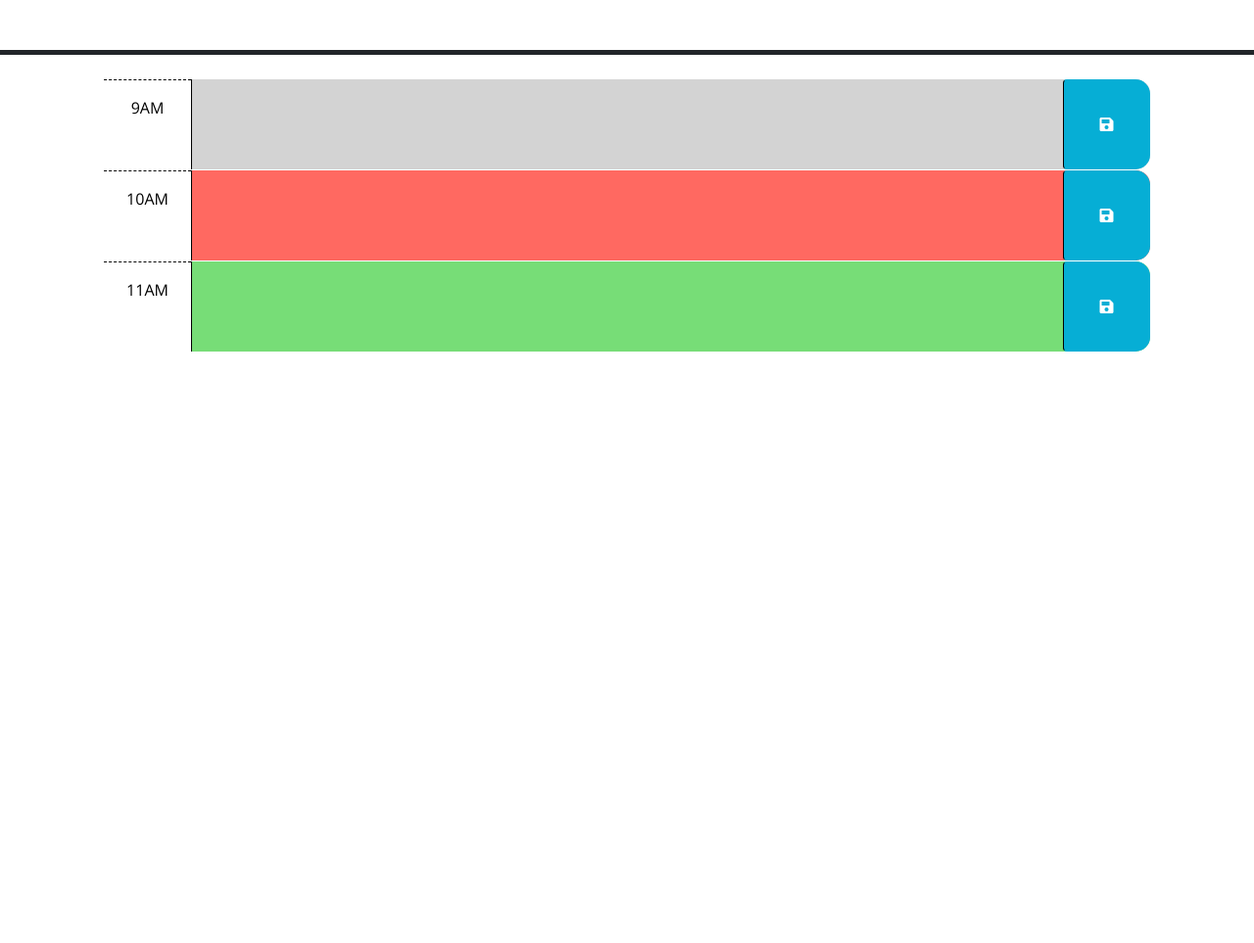
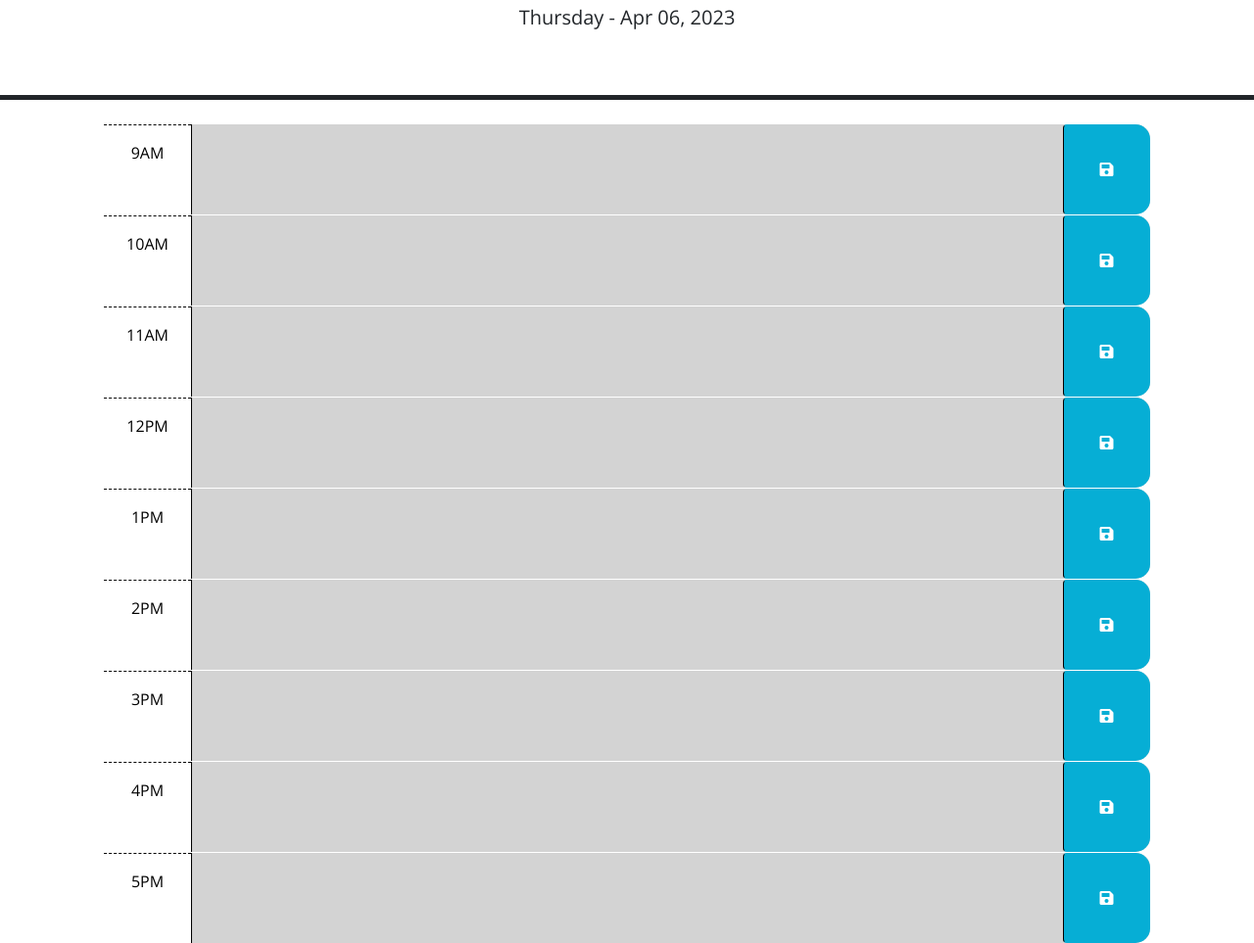
Before and after one commit to werthird/Workday-Scheduler-Module-5, a plain HTML site: page index.html in a window 1280 px wide. Shown: the part 176-1139 px from the top of the page at 98% size. Before the commit the page ends 800 px from the top, so only its background shows below. Drawn offline with nearby package versions, Linux system fonts and the light colour scheme.

Commit message:
built js code to send to local storage and pull from local storage

```diff
--- a/Assets/css/style.css
+++ b/Assets/css/style.css
@@ -30,21 +30,6 @@ textarea {
   border-top: 1px dashed #000000;
 }
 
-.past {
-  background-color: #d3d3d3;
-  color: white;
-}
-
-.present {
-  background-color: #ff6961;
-  color: white;
-}
-
-.future {
-  background-color: #77dd77;
-  color: white;
-}
-
 .saveBtn {
   border-left: 1px solid black;
   border-top-right-radius: 15px;
@@ -57,3 +42,19 @@ textarea {
   font-size: 20px;
   transition: all 0.3s ease-in-out;
 }
+
+
+
+/* STYLES TO CHANGE BACKGROUND COLOR */
+.past {
+  background-color: #d3d3d3;
+  color: white;
+}
+.present {
+  background-color: #ff6961;
+  color: white;
+}
+.future {
+  background-color: #77dd77;
+  color: white;
+}
--- a/Assets/js/script.js
+++ b/Assets/js/script.js
@@ -1,23 +1,87 @@
 // Wrap all code that interacts with the DOM in a call to jQuery to ensure that
 // the code isn't run until the browser has finished rendering all the elements
 // in the html.
+
+
+//==========================
+// ------- ARRAYS -------
+//==========================
+let array;
+
+
+
+
+
+// Checks if local storage already has score stored
+  if ( localStorage.getItem('task') ) {
+    const stringArray = localStorage.getItem('task');
+    array = JSON.parse(stringArray);
+  } else {
+    array = [];
+  };
+
+
 $(function () {
-  // TODO: Add a listener for click events on the save button. This code should
-  // use the id in the containing time-block as a key to save the user input in
-  // local storage. HINT: What does `this` reference in the click listener
-  // function? How can DOM traversal be used to get the "hour-x" id of the
-  // time-block containing the button that was clicked? How might the id be
-  // useful when saving the description in local storage?
-  //
+
+  // ==================== CLICK FUNCTION ====================
+  $('.saveBtn').click(function() {
+    // ====== Grab the value of the textfield that was closest to the click event
+    let textfieldValue = $(this).closest('.row').find('.description').val().trim();
+    // ====== Grab the timeblock of the containing div that was closest to the click event
+    let timeBlockNumber = $(this).closest('.row').attr('id');
+    // ====== Put timeblock and value into an object
+    let task = {
+      timeBlock: timeBlockNumber,
+      textfield: textfieldValue,
+    }
+    // ====== Push object into array
+    array.push(task);
+    // ====== Change array into string
+    const arrayString = JSON.stringify(array);
+    // ====== Send arrayString into local storage
+    localStorage.setItem('task', arrayString);
+  });
+
+
+  // ==================== CLICK FUNCTION ====================
   // TODO: Add code to apply the past, present, or future class to each time
   // block by comparing the id to the current hour. HINTS: How can the id
   // attribute of each time-block be used to conditionally add or remove the
   // past, present, and future classes? How can Day.js be used to get the
   // current hour in 24-hour time?
-  //
+
+
+
   // TODO: Add code to get any user input that was saved in localStorage and set
   // the values of the corresponding textarea elements. HINT: How can the id
   // attribute of each time-block be used to do this?
-  //
+
+
+  // $('.description').text();
+
+  // for (let i=0; i<array.length; i++) {
+  //   console.log(array[i].timeBlock);
+  //   let timeBlockId = $(this).closest('.row').attr('id');
+  //   console.log(timeBlockId);
+  //   // if (array[i].timeBlock === ) {
+
+  //   // }
+  // }
+  // const divsToCheck = document.querySelectorAll('');
+
+  // Loop through each div and run a function on them
+  $('div').each(function() {
+    let divId = $(this).attr('id');
+
+    for (let i=0; i<array.length; i++) {
+      if ( divId === array[i].timeBlock ) {
+        $(this).closest('.row').find('.description').text(array[i].textfield);
+        break;
+      };
+    };
+  });
+
+
   // TODO: Add code to display the current date in the header of the page.
+  $('#currentDay').text(dayjs().format('dddd - MMM DD, YYYY'));
 });
--- a/index.html
+++ b/index.html
@@ -29,6 +29,80 @@
       <p id="currentDay" class="lead"></p>
     </header>
     <div class="container-lg px-5">
+      <!-- 9AM -->
+      <div id="hour-9" class="row time-block past">
+        <div class="col-2 col-md-1 hour text-center py-3">9AM</div>
+        <textarea class="col-8 col-md-10 description" rows="3"> </textarea>
+        <button class="btn saveBtn col-2 col-md-1" aria-label="save">
+          <i class="fas fa-save" aria-hidden="true"></i>
+        </button>
+      </div>
+      <!-- 10AM -->
+      <div id="hour-10" class="row time-block past">
+        <div class="col-2 col-md-1 hour text-center py-3">10AM</div>
+        <textarea class="col-8 col-md-10 description" rows="3"> </textarea>
+        <button class="btn saveBtn col-2 col-md-1" aria-label="save">
+          <i class="fas fa-save" aria-hidden="true"></i>
+        </button>
+      </div>
+      <!--11AM -->
+      <div id="hour-11" class="row time-block past">
+        <div class="col-2 col-md-1 hour text-center py-3">11AM</div>
+        <textarea class="col-8 col-md-10 description" rows="3"> </textarea>
+        <button class="btn saveBtn col-2 col-md-1" aria-label="save">
+          <i class="fas fa-save" aria-hidden="true"></i>
+        </button>
+      </div>
+      <!-- 12PM -->
+      <div id="hour-12" class="row time-block past">
+        <div class="col-2 col-md-1 hour text-center py-3">12PM</div>
+        <textarea class="col-8 col-md-10 description" rows="3"> </textarea>
+        <button class="btn saveBtn col-2 col-md-1" aria-label="save">
+          <i class="fas fa-save" aria-hidden="true"></i>
+        </button>
+      </div>
+      <!-- 1PM -->
+      <div id="hour-1" class="row time-block past">
+        <div class="col-2 col-md-1 hour text-center py-3">1PM</div>
+        <textarea class="col-8 col-md-10 description" rows="3"> </textarea>
+        <button class="btn saveBtn col-2 col-md-1" aria-label="save">
+          <i class="fas fa-save" aria-hidden="true"></i>
+        </button>
+      </div>
+      <!-- 2PM -->
+      <div id="hour-2" class="row time-block past">
+        <div class="col-2 col-md-1 hour text-center py-3">2PM</div>
+        <textarea class="col-8 col-md-10 description" rows="3"> </textarea>
+        <button class="btn saveBtn col-2 col-md-1" aria-label="save">
+          <i class="fas fa-save" aria-hidden="true"></i>
+        </button>
+      </div>
+      <!-- 3PM -->
+      <div id="hour-3" class="row time-block past">
+        <div class="col-2 col-md-1 hour text-center py-3">3PM</div>
+        <textarea class="col-8 col-md-10 description" rows="3"> </textarea>
+        <button class="btn saveBtn col-2 col-md-1" aria-label="save">
+          <i class="fas fa-save" aria-hidden="true"></i>
+        </button>
+      </div>
+      <!-- 4PM -->
+      <div id="hour-4" class="row time-block past">
+        <div class="col-2 col-md-1 hour text-center py-3">4PM</div>
+        <textarea class="col-8 col-md-10 description" rows="3"> </textarea>
+        <button class="btn saveBtn col-2 col-md-1" aria-label="save">
+          <i class="fas fa-save" aria-hidden="true"></i>
+        </button>
+      </div>
+      <!-- 5PM -->
+      <div id="hour-5" class="row time-block past">
+        <div class="col-2 col-md-1 hour text-center py-3">5PM</div>
+        <textarea class="col-8 col-md-10 description" rows="3"> </textarea>
+        <button class="btn saveBtn col-2 col-md-1" aria-label="save">
+          <i class="fas fa-save" aria-hidden="true"></i>
+        </button>
+      </div>
+
+
       <!-- Use class for "past", "present", and "future" to apply styles to the
         time-block divs accordingly. The javascript will need to do this by
         adding/removing these classes on each div by comparing the hour in the
@@ -40,31 +114,31 @@
         -->
 
       <!-- Example of a past time block. The "past" class adds a gray background color. -->
-      <div id="hour-9" class="row time-block past">
+      <!-- <div id="hour-9" class="row time-block past">
         <div class="col-2 col-md-1 hour text-center py-3">9AM</div>
         <textarea class="col-8 col-md-10 description" rows="3"> </textarea>
         <button class="btn saveBtn col-2 col-md-1" aria-label="save">
           <i class="fas fa-save" aria-hidden="true"></i>
         </button>
-      </div>
+      </div> -->
 
       <!-- Example of a a present time block. The "present" class adds a red background color. -->
-      <div id="hour-10" class="row time-block present">
+      <!-- <div id="hour-10" class="row time-block present">
         <div class="col-2 col-md-1 hour text-center py-3">10AM</div>
         <textarea class="col-8 col-md-10 description" rows="3"> </textarea>
         <button class="btn saveBtn col-2 col-md-1" aria-label="save">
           <i class="fas fa-save" aria-hidden="true"></i>
         </button>
-      </div>
+      </div> -->
 
       <!-- Example of a future time block. The "future" class adds a green background color. -->
-      <div id="hour-11" class="row time-block future">
+      <!-- <div id="hour-11" class="row time-block future">
         <div class="col-2 col-md-1 hour text-center py-3">11AM</div>
         <textarea class="col-8 col-md-10 description" rows="3"> </textarea>
         <button class="btn saveBtn col-2 col-md-1" aria-label="save">
           <i class="fas fa-save" aria-hidden="true"></i>
         </button>
-      </div>
+      </div> -->
 
     <script src="https://code.jquery.com/jquery-3.6.4.min.js"></script>
     <script
```
Also changed, not shown: pseudocode.txt (added).
